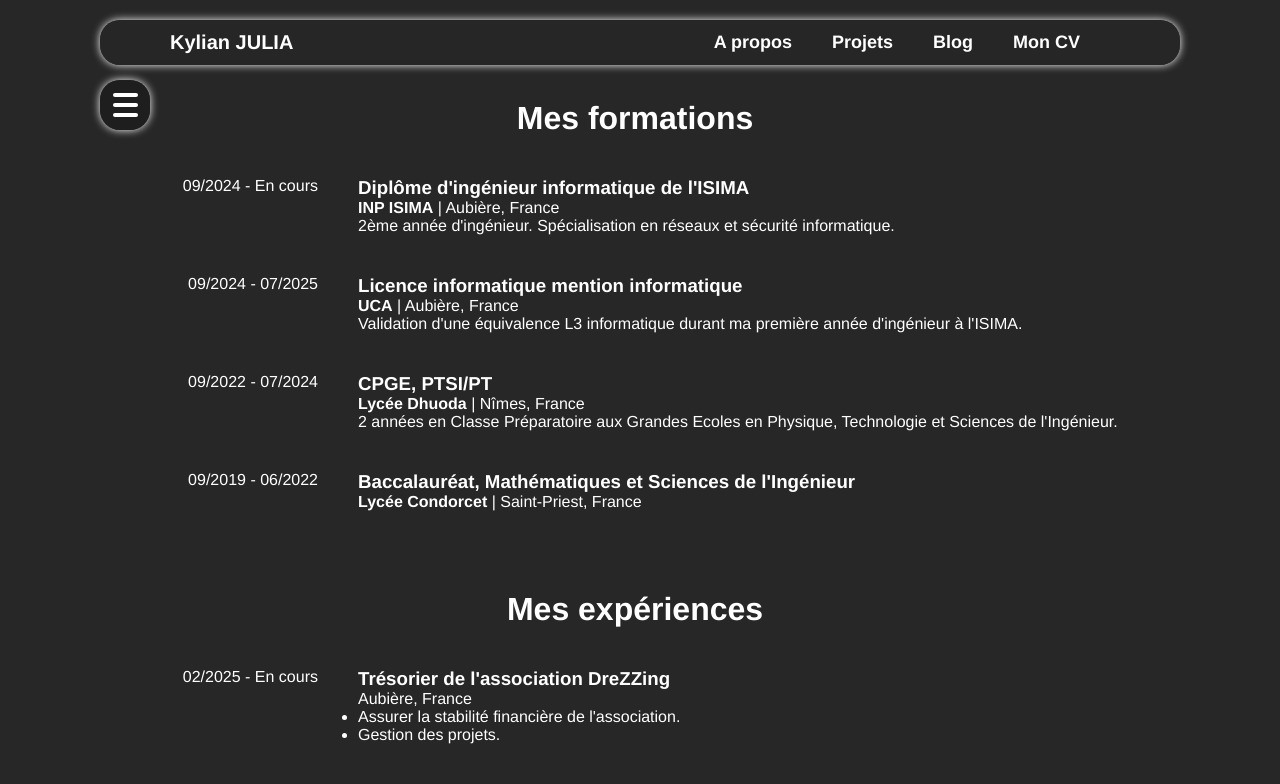
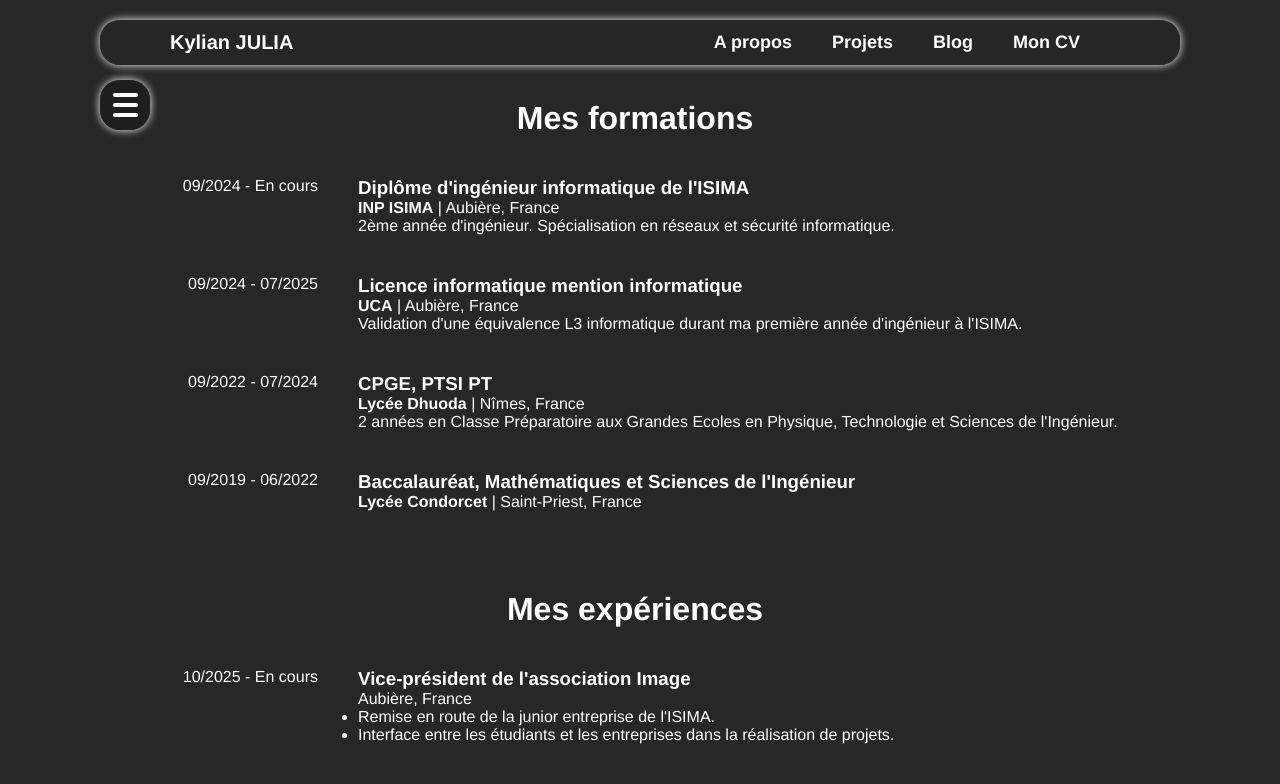
Before and after one commit to kylianjoff/kylianjulia, an Angular app in the folder kylianjulia/: page /about in a window 1280 px wide. Shown: the top 784 px of the page. Built offline with nearby package versions, Linux system fonts and the light colour scheme.

Commit message:
Les infos dans des tableaux ts

```diff
--- a/kylianjulia/src/app/about/about.html
+++ b/kylianjulia/src/app/about/about.html
@@ -17,86 +17,29 @@
     <div class="content">
         <section id="formations">
             <h2>Mes formations</h2>
-            <section class="formation">
+            <section class="formation" *ngFor="let form of formation">
                 <div class="col-g">
-                    <p>09/2024 - En cours</p>
+                    <p>{{ form.periode }}</p>
                 </div>
                 <div class="col-d">
-                    <h3>Diplôme d'ingénieur informatique de l'ISIMA</h3>
-                    <p><b>INP ISIMA</b> | Aubière, France</p>
-                    <p>2ème année d'ingénieur. Spécialisation en réseaux et sécurité informatique.</p>
-                </div>
-            </section>
-            <section class="formation">
-                <div class="col-g">
-                    <p>09/2024 - 07/2025</p>
-                </div>
-                <div class="col-d">
-                    <h3>Licence informatique mention informatique</h3>
-                    <p><b>UCA</b> | Aubière, France</p>
-                    <p>Validation d'une équivalence L3 informatique durant ma première année d'ingénieur à l'ISIMA.</p>
-                </div>
-            </section>
-            <section class="formation">
-                <div class="col-g">
-                    <p>09/2022 - 07/2024</p>
-                </div>
-                <div class="col-d">
-                    <h3>CPGE, PTSI/PT</h3>
-                    <p><b>Lycée Dhuoda</b> | Nîmes, France</p>
-                    <p>2 années en Classe Préparatoire aux Grandes Ecoles en Physique, Technologie et Sciences de l'Ingénieur.</p>
-                </div>
-            </section>
-            <section class="formation">
-                <div class="col-g">
-                    <p>09/2019 - 06/2022</p>
-                </div>
-                <div class="col-d">
-                    <h3>Baccalauréat, Mathématiques et Sciences de l'Ingénieur</h3>
-                    <p><b>Lycée Condorcet</b> | Saint-Priest, France</p>
+                    <h3>{{ form.nom }}</h3>
+                    <p><b>{{ form.ecole }}</b> | {{ form.lieu }}</p>
+                    <p>{{ form.description }}</p>
                 </div>
             </section>
         </section>
 
         <section id="experiences">
             <h2>Mes expériences</h2>
-            <section class="experience">
+            <section class="experience" *ngFor="let exp of experience">
                 <div class="col-g">
-                    <p>02/2025 - En cours</p>
+                    <p>{{ exp.periode }}</p>
                 </div>
                 <div class="col-d">
-                    <h3>Trésorier de l'association DreZZing</h3>
-                    <p>Aubière, France</p>
-                    <ul>
-                        <li>Assurer la stabilité financière de l'association.</li>
-                        <li>Gestion des projets.</li>
-                    </ul>
-                </div>
-            </section>
-            <section class="experience">
-                <div class="col-g">
-                    <p>07/2025</p>
-                </div>
-                <div class="col-d">
-                    <h3>Préparateur de commande</h3>
-                    <p>UPS | Saint-Quentin-Fallavier, France | Intérimaire</p>
-                    <ul>
-                        <li>Contrôle des commandes.</li>
-                        <li>Mise en carton des commandes.</li>
-                    </ul>
-                </div>
-            </section>
-            <section class="experience">
-                <div class="col-g">
-                    <p>07/2023</p>
-                </div>
-                <div class="col-d">
-                    <h3>Agent d'entretien des espaces verts</h3>
-                    <p>Montpellier Méditérranée Métropole | Vendargues, France | Saisonnier</p>
-                    <ul>
-                        <li>Entretien et nettoyage des espaces verts.</li>
-                        <li>Soufflage et ramassage des feuilles.</li>
-                        <li>Entretien des surfaces : tonte, désherbage, balayage, ratissage et arrosage.</li>
+                    <h3>{{ exp.nom }}</h3>
+                    <p>{{ exp.lieu }}</p>
+                    <ul *ngIf="exp.details">
+                        <li *ngFor="let det of exp.details">{{ det }}</li>
                     </ul>
                 </div>
             </section>
--- a/kylianjulia/src/app/about/about.ts
+++ b/kylianjulia/src/app/about/about.ts
@@ -14,6 +14,21 @@ interface CVInfo {
   file: string;
 }
 
+interface Formation {
+  nom: string;
+  lieu: string;
+  ecole: string,
+  description?: string;
+  periode: string;
+}
+
+interface Experience {
+  nom: string;
+  lieu: string;
+  details?: string[];
+  periode: string;
+}
+
 @Component({
   selector: 'app-about',
   imports: [CommonModule],
@@ -27,6 +42,76 @@ export class About {
   toggleMenuCV() {
     this.menuCV = !this.menuCV;
   }
+
+  formation: Formation[] = [
+    {
+      nom: 'Diplôme d\'ingénieur informatique de l\'ISIMA',
+      ecole: 'INP ISIMA',
+      lieu: 'Aubière, France',
+      description: '2ème année d\'ingénieur. Spécialisation en réseaux et sécurité informatique.',
+      periode: '09/2024 - En cours'
+    },
+    {
+      nom: 'Licence informatique mention informatique',
+      ecole: 'UCA',
+      lieu: 'Aubière, France',
+      description: 'Validation d\'une équivalence L3 informatique durant ma première année d\'ingénieur à l\'ISIMA.',
+      periode: '09/2024 - 07/2025'
+    },
+    {
+      nom: 'CPGE, PTSI PT',
+      ecole: 'Lycée Dhuoda',
+      lieu: 'Nîmes, France',
+      description: '2 années en Classe Préparatoire aux Grandes Ecoles en Physique, Technologie et Sciences de l\'Ingénieur.',
+      periode: '09/2022 - 07/2024'
+    },
+    {
+      nom: 'Baccalauréat, Mathématiques et Sciences de l\'Ingénieur',
+      ecole: 'Lycée Condorcet',
+      lieu: 'Saint-Priest, France',
+      periode: '09/2019 - 06/2022'
+    }
+  ]
+
+  experience: Experience[] = [
+    {
+      nom: 'Vice-président de l\'association Image',
+      lieu: 'Aubière, France',
+      details: [
+        'Remise en route de la junior entreprise de l\'ISIMA.',
+        'Interface entre les étudiants et les entreprises dans la réalisation de projets.'
+      ],
+      periode: '10/2025 - En cours',
+    },
+    {
+      nom: 'Trésorier de l\'association DreZZing',
+      lieu: 'Aubière, France',
+      details: [
+        'Assurer la stabilité financière de l\'association.',
+        'Gérer les projets.'
+      ],
+      periode: '02/2025 - En cours'
+    },
+    {
+      nom: 'Préparateur de commande',
+      lieu: 'UPS | Saint-Quentin-Fallavier, France | Intérimaire',
+      details: [
+        'Contrôle des commandes.',
+        'Mise en carton des commandes.'
+      ],
+      periode: '07/2025'
+    },
+    {
+      nom: 'Agent d\'entretien des espaces verts',
+      lieu: 'Montpellier Méditérranée Métropole | Vendargues, France | Saisonnier',
+      details: [
+        'Entretien et nettoyage des espaces verts.',
+        'Soufflage et rammassage des feuilles.',
+        'Entretien des surfaces : tonte, désherbage, balayage, ratissage et arrosage.'
+      ],
+      periode: '07/2023'
+    }
+  ]
 
   associations: Association[] = [
     {
```
